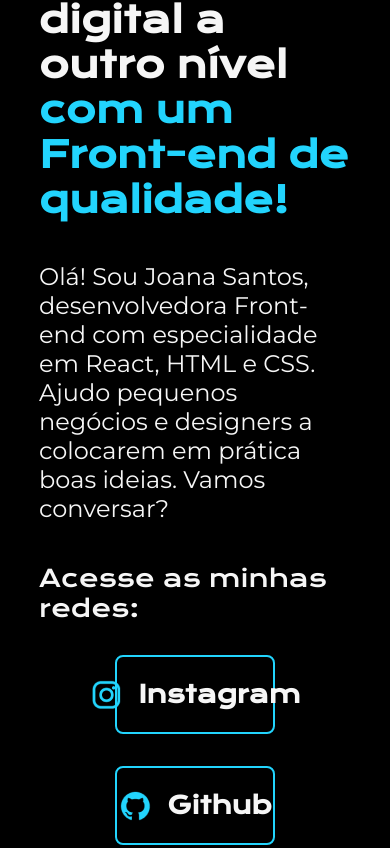
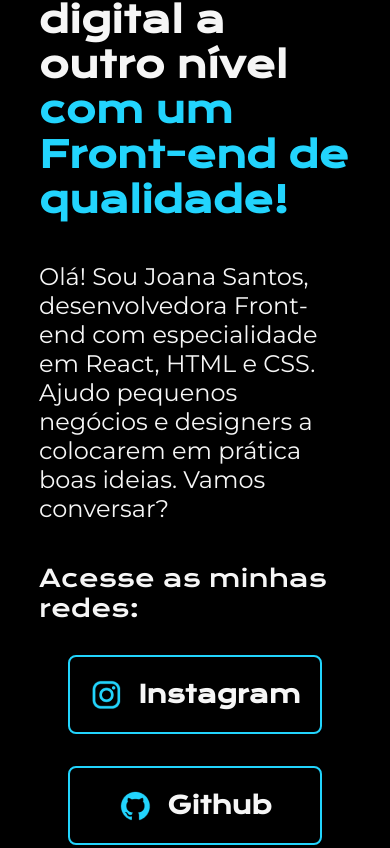
Before and after one commit to derPhell42/Projeto-portifolio, a plain HTML site: page index.html in a window 390 px wide. Shown: the part 496-1344 px from the top of the page. Drawn offline with nearby package versions, Linux system fonts and the light colour scheme.

Commit message:
melhoria botao de navegacao

```diff
--- a/assets/styles/style.css
+++ b/assets/styles/style.css
@@ -114,7 +114,8 @@ body {
     .cabecalho {
         padding: 10%;
     }
-    .cabecalho__menu{
+
+    .cabecalho__menu {
         justify-content: center;
     }
 
@@ -123,8 +124,11 @@ body {
         padding: 10%;
     }
 
-    .apresentacao__conteudo{
+    .apresentacao__conteudo {
         width: auto;
     }
 
+    .apresentacao__links__navegacao{
+        width: 80%;
+    }
 }
```
